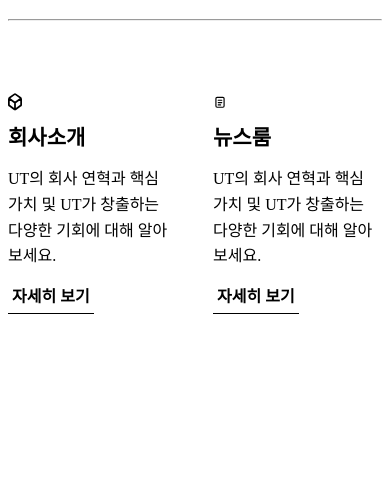
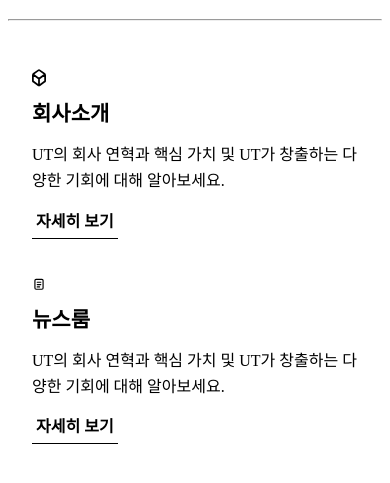
Before and after one commit to FRONTENDBOOTCAMP-17th/coolpeace, a website built with Vite: page src/about/about.html in a window 390 px wide. Shown: the part 93-576 px from the top of the page. Built offline with nearby package versions, Linux system fonts and the light colour scheme; a web font is replaced by a local one.

Commit message:
About-Page html 마크업 수정 및 CSS 최종 완성

```diff
--- a/src/about/about.css
+++ b/src/about/about.css
@@ -19,7 +19,7 @@
 .about-set {
   display: flex; /* 카드들을 가로로 나열 */
   max-width: 1280px; /* 너무 넓어지지 않도록 최대 너비 제한 */
-  padding: 64px 0; /* 섹션 위아래 여백 */
+  padding: 64px; /* 섹션 위아래 여백 */
   justify-content: center; /* 카드 묶음을 중앙 정렬 */
   gap: 36px; /* 카드와 카드 사이 간격 */
   margin: 0 auto; /* 컨테이너 자체를 화면 중앙에 배치 */
@@ -35,7 +35,7 @@
   gap: 12px; /* 카드 내부 요소 간 간격 */
   flex: 1 0 0;
   align-self: stretch;
-  width: 278px; /* 피그마 기준 카드 너비 */
+  /* max-width: 278px; 피그마 기준 카드 너비 */
   background: var(--secondary, #fff);
 }
 
@@ -99,4 +99,26 @@
   cursor: pointer; /* 마우스 올리면 클릭 가능 표시 */
 }
 
-/* 반응형 화면 구현 */
+/* 반응형 최적화 */
+/* 850px 이하일 때 (태블릿 & 모바일 통합) */
+
+@media (max-width: 850px) {
+  .about-set {
+    padding: 56px 32px;
+    flex-direction: column; /* 가로 배치 → 세로 배치 */
+    align-items: flex-start;
+  }
+
+  .about-card {
+    width: 100%;
+    max-width: none;
+  }
+}
+
+/* 모바일 500px 이하일 때 */
+@media (max-width: 500px) {
+  /* 카드들을 세로로 쌓고 중앙 정렬 */
+  .about-set {
+    padding: 40px 24px;
+  }
+}
--- a/src/about/about.html
+++ b/src/about/about.html
@@ -36,14 +36,14 @@
 
           <!-- 자세히 보기 링크 -->
           <!-- (화면에는 '자세히 보기'만 보이고 스크린 리더에는 '회사소개 자세히 보기'로 읽힘) -->
-          <a href="/about/company" class="about-card__link" aria-label="회사소개 자세히 보기"> 자세히 보기 </a>
+          <a href="/about/company" class="about-card__link" aria-label="회사소개 자세히 보기">자세히 보기</a>
         </article>
 
         <!-- 뉴스룸 카드 -->
         <article class="about-card">
           <!-- 아이콘 -->
           <svg class="about-card__icon" viewBox="0 0 24 24" fill="none" xmlns="http://www.w3.org/2000/svg" aria-hidden="true">
-            <rect x="5" y="4" width="14" height="17" rx="2" stroke="black" stroke-width="2" />
+            <rect x="5" y="4" width="14" height="17" stroke="currentColor" rx="2" stroke-width="2" />
             <path d="M9 9H15" stroke="black" stroke-width="2" stroke-linecap="round" />
             <path d="M9 13H15" stroke="black" stroke-width="2" stroke-linecap="round" />
             <path d="M9 17H13" stroke="black" stroke-width="2" stroke-linecap="round" />
@@ -56,7 +56,7 @@
           <p class="about-card__desc">UT의 회사 연혁과 핵심 가치 및 UT가 창출하는 다양한 기회에 대해 알아보세요.</p>
 
           <!-- 자세히 보기 링크 -->
-          <a href="/about/news" class="about-card__link" aria-label="뉴스룸 자세히 보기"> 자세히 보기 </a>
+          <a href="/about/news" class="about-card__link" aria-label="뉴스룸 자세히 보기">자세히 보기</a>
         </article>
       </section>
     </main>
```
